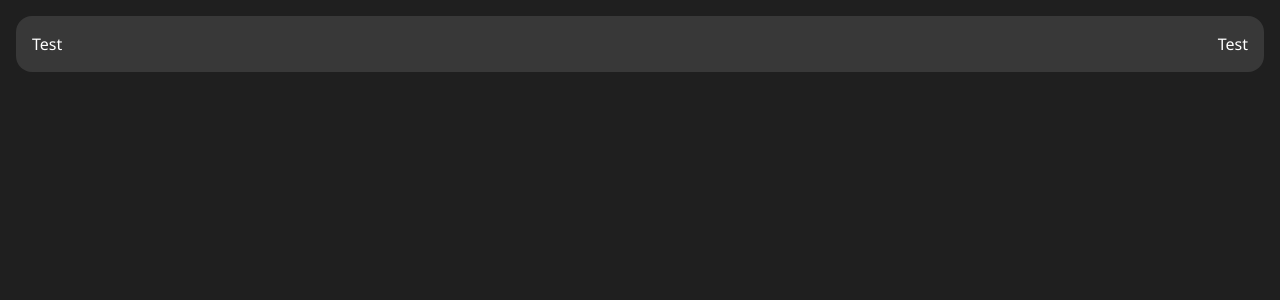
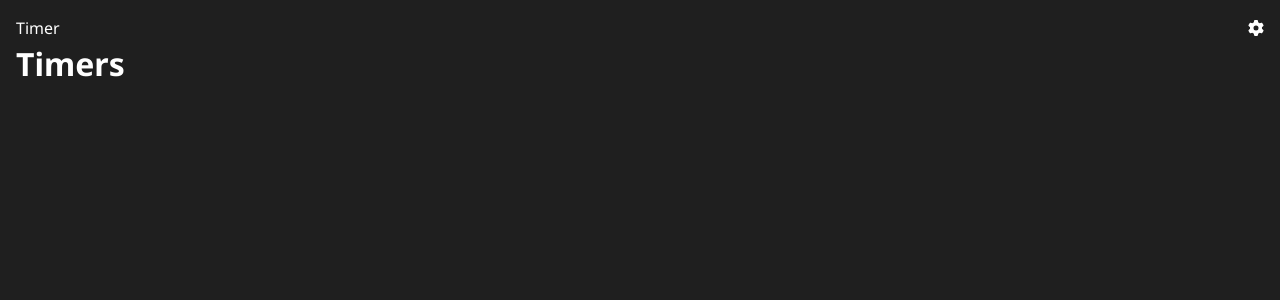
Before and after one commit to dylanmelhuish/timer-app, a React (Vite) app: page / in a window 1280 px wide. Shown: the top 300 px of the page. Built offline with nearby package versions, Linux system fonts and the light colour scheme.

Commit message:
Add fontawesome icons

```diff
--- a/package.json
+++ b/package.json
@@ -10,6 +10,9 @@
     "preview": "vite preview"
   },
   "dependencies": {
+    "@fortawesome/fontawesome-svg-core": "^6.6.0",
+    "@fortawesome/free-solid-svg-icons": "^6.6.0",
+    "@fortawesome/react-fontawesome": "^0.2.2",
     "classnames": "^2.5.1",
     "react": "^18.3.1",
     "react-dom": "^18.3.1"
--- a/src/App.tsx
+++ b/src/App.tsx
@@ -1,15 +1,19 @@
-import { Flex, Panel } from "./Components";
 import styles from "./App.module.scss";
+import { Timers } from "./Pages";
+import { Flex } from "./Components";
+import { FontAwesomeIcon } from "@fortawesome/react-fontawesome";
+import { faCog } from "@fortawesome/free-solid-svg-icons/faCog";
 
 export const App = () => {
     return (
         <div className={styles["app-container"]}>
-            <Panel>
-                <Flex direction={"row"} justify={"space-between"}>
-                    <div>Test</div>
-                    <div>Test</div>
-                </Flex>
-            </Panel>
+            <Flex direction={"row"} justify={"space-between"}>
+                <div>Timer</div>
+                <div>
+                    <FontAwesomeIcon icon={faCog} />
+                </div>
+            </Flex>
+            <Timers />
         </div>
     );
 };
```
Also changed, not shown: 1 other file (tests, documents, lock files or other folders).
